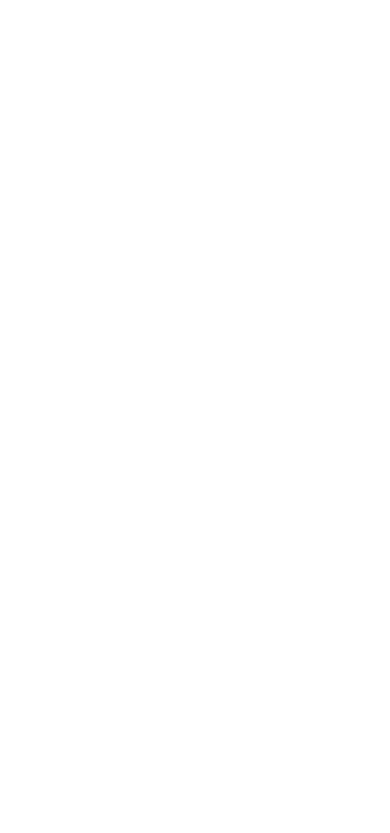
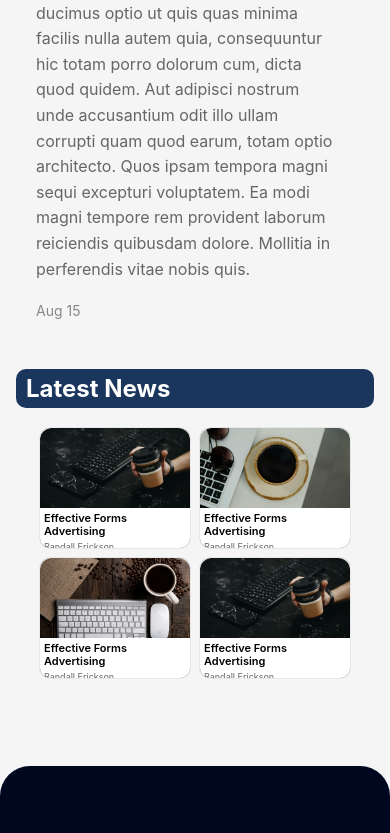
Before and after one commit to eevou/graduation_project_UI, a React (Vite) app: page /details in a window 390 px wide. Before the commit this address had no page. Shown: the part 1156-1989 px from the top of the page. Before the commit the page ends 844 px from the top, so only its background shows below. Built offline with nearby package versions, Linux system fonts and the light colour scheme.

Commit message:
added route of NewsDetails & some updates

```diff
--- a/src/App.jsx
+++ b/src/App.jsx
@@ -1,13 +1,14 @@
 import Home from "./HomePage/Home";
 import { BrowserRouter as Router, Routes, Route } from "react-router-dom";
 import News from "./NewsPage/News"
-
+import NewsDetails from "./NewsDetails/SectionOne/SectionOne"
 function App() {
   return (
     <Router>
       <Routes>
         <Route path="/" element={<Home />} />
         <Route path="/news" element={<News />} />
+        <Route path="/details" element={<NewsDetails />} />
       </Routes>
     </Router>
   );
--- a/src/NewsDetails/SectionOne/SectionOne.css
+++ b/src/NewsDetails/SectionOne/SectionOne.css
@@ -167,7 +167,7 @@ body {
     }
 
     .event-text-content {
-        padding-right: 0;
+        padding-left:20px;
         margin-bottom: 40px;
     }
 
@@ -186,7 +186,33 @@ body {
         margin-bottom: 20px;
     }
 
-    .news-grid {
+        .news-details-card {
+                height: 250px;
+                background: white;
+                border-radius: 12px;
+                overflow: hidden;
+                box-shadow: 0 2px 8px rgba(0, 0, 0, 0.1);
+                transition: transform 0.3s ease;
+                display: flex;
+                flex-direction: column;
+                box-shadow: #666 0px 0px 1px;
+                border-radius: 10px;
+
+            }
+                .news-image {
+                    width: 100%;
+                    object-fit: cover;
+                    border-radius: 12px 12px 0 0;
+                }
+
+                .news-content {
+                    padding: 6px;
+                    flex: 1;
+                    display: flex;
+                    flex-direction: column;
+                    justify-content: space-around;
+                }
+        .news-grid {
         width: auto;
         grid-template-columns: repeat(4, 180px);
         gap: 15px;
--- a/src/NewsDetails/SectionOne/SectionOne.tsx
+++ b/src/NewsDetails/SectionOne/SectionOne.tsx
@@ -3,6 +3,9 @@ import "./SectionOne.css";
 import Image from "../../assets/image-940x580 (2).jpg";
 import Image2 from "../../assets/image-940x580 (3).jpg";
 import Image3 from "../../assets/image-940x580 (4).jpg";
+import Header from "../../HomePage/Header/Header";
+import Footer from "../../HomePage/Footer/Footer";
+
 
 function SectionOne() {
   const images = [Image, Image2, Image3];
@@ -19,6 +22,7 @@ function SectionOne() {
 
   return (
     <div>
+      <Header />
       <main className="main">
         <div className="container">
           {/* Carousel Section */}
@@ -72,6 +76,7 @@ function SectionOne() {
           </div>
         </div>
       </main>
+      <Footer/>
     </div>
   );
 }
```
